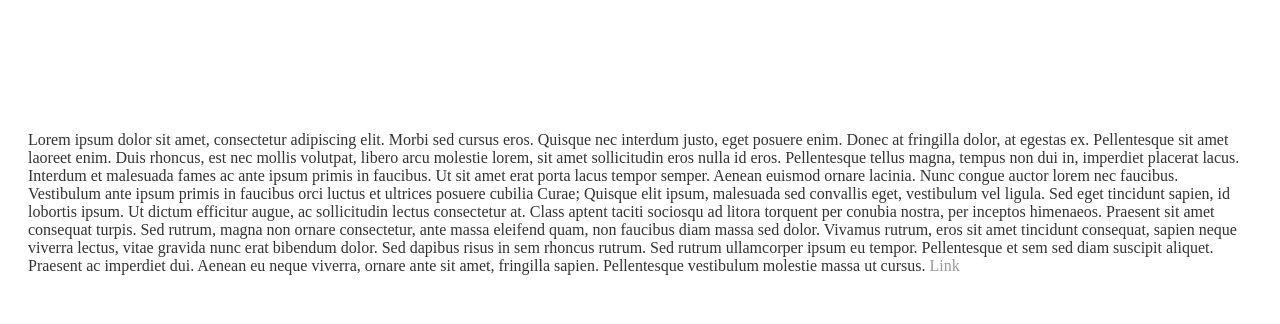
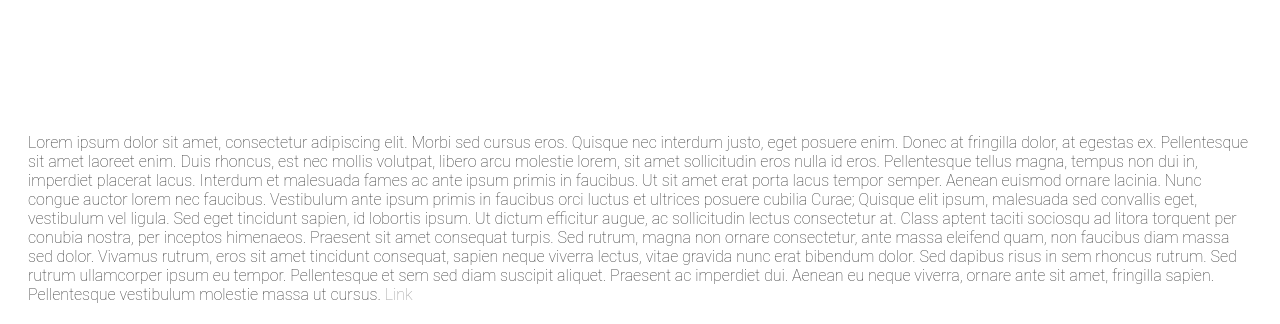
Before and after one commit to alexandrauh/alexandrauh.github.io, a plain HTML site: page setup.html in a window 1280 px wide. Shown: the part 913-1237 px from the top of the page. Before the commit the page ends 1208 px from the top, so only its background shows below. Drawn offline with Linux system fonts and the light colour scheme.

Commit message:
roboto font

```diff
--- a/styles.css
+++ b/styles.css
@@ -23,7 +23,7 @@ h4 {
 
 p {
   color: #333;
-  font-family: "myriad";
+  font-family: 'Roboto', sans-serif;
   font-weight: lighter;
   margin: 20px 20px 20px 20px
 }
```
Also changed, not shown: index.html (+1 -0 lines).
